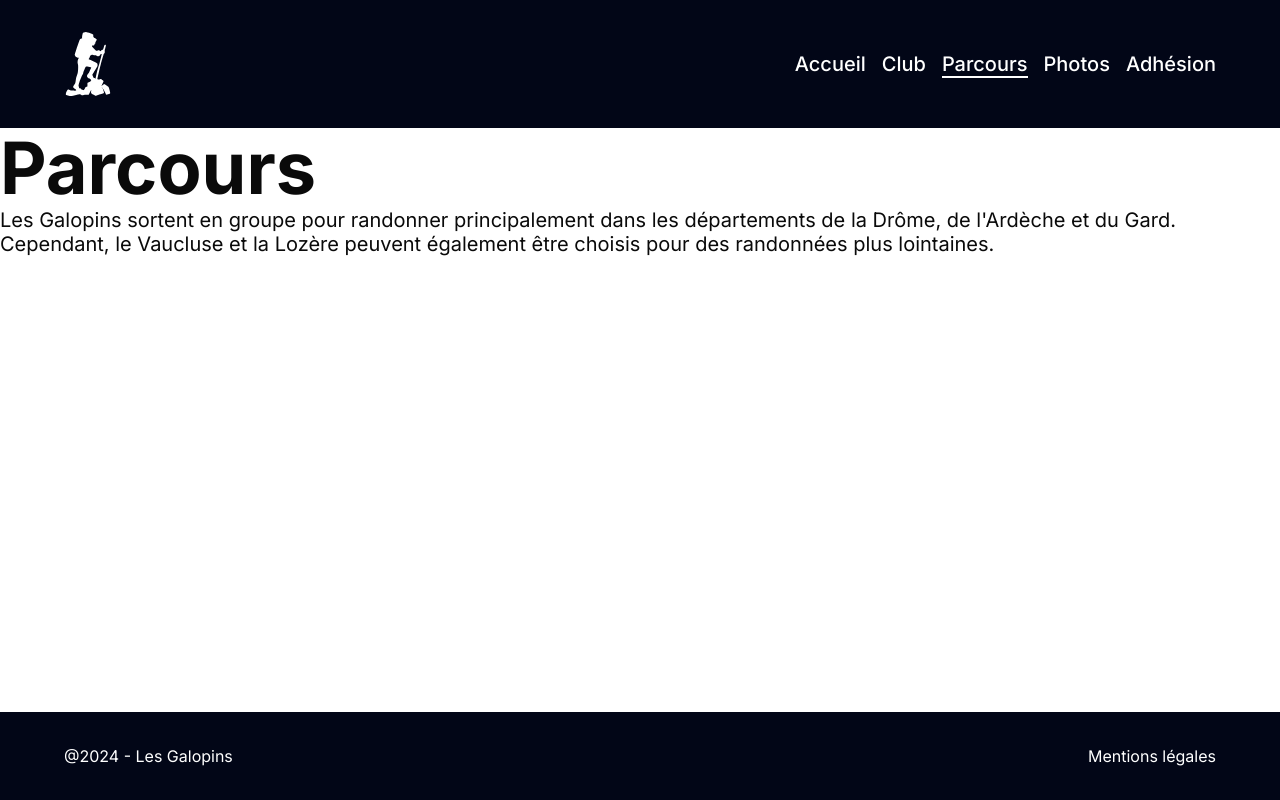
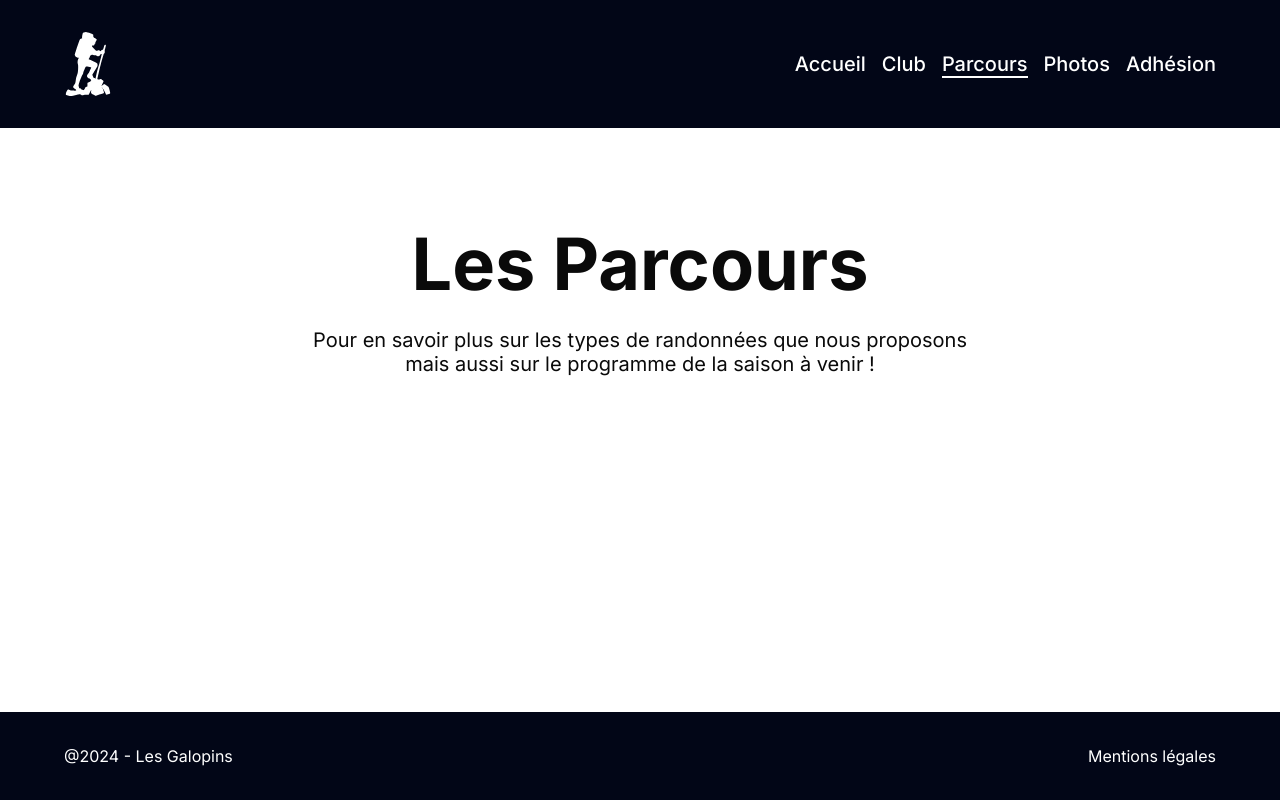
Before and after one commit to SebastienLaurentt/Galopins-Next-V2, a Next.js app: page /parcours in a window 1280 px wide. Built offline with nearby package versions, Linux system fonts and the light colour scheme.

Commit message:
update pageTitle css and PageTitle content in Parcours Page

```diff
--- a/app/parcours/page.tsx
+++ b/app/parcours/page.tsx
@@ -2,10 +2,10 @@ import PageTitle from "@/components/PageTitle/PageTitle";
 
 function Parcours() {
   return (
-    <main>
+    <main className="mb-20 md:mb-24 lg:mb-32">
       <PageTitle
-        title="Parcours"
-        titleDescription="Les Galopins sortent en groupe pour randonner principalement dans les départements de la Drôme, de l'Ardèche et du Gard. Cependant, le Vaucluse et la Lozère peuvent également être choisis pour des randonnées plus lointaines."
+        title="Les Parcours"
+        titleDescription="Pour en savoir plus sur les types de randonnées que nous proposons mais aussi sur le programme de la saison à venir !"
       />
     </main>
   );
--- a/components/PageTitle/PageTitle.tsx
+++ b/components/PageTitle/PageTitle.tsx
@@ -5,16 +5,11 @@ interface PageTitleProps {
   titleDescription?: string;
 }
 
-const PageTitle: React.FC<PageTitleProps> = ({
-  title,
-  titleDescription,
-}) => {
+const PageTitle: React.FC<PageTitleProps> = ({ title, titleDescription }) => {
   return (
-    <section className="mb-12 md:mb-16">
-      <h1>
-        {title}
-      </h1>
-      <p className="">
+    <section className="text-center mb-12 md:mb-16 mt-20 xl:mt-24 px-6 md:px-10 xl:px-16 2xl:max-w-[1280px] 2xl:mx-auto ">
+      <h1 className="mb-4 lg:mb-6">{title}</h1>
+      <p className="max-w-[320px] md:max-w-[500px] lg:max-w-[700px] mx-auto">
         {titleDescription}
       </p>
     </section>
```
